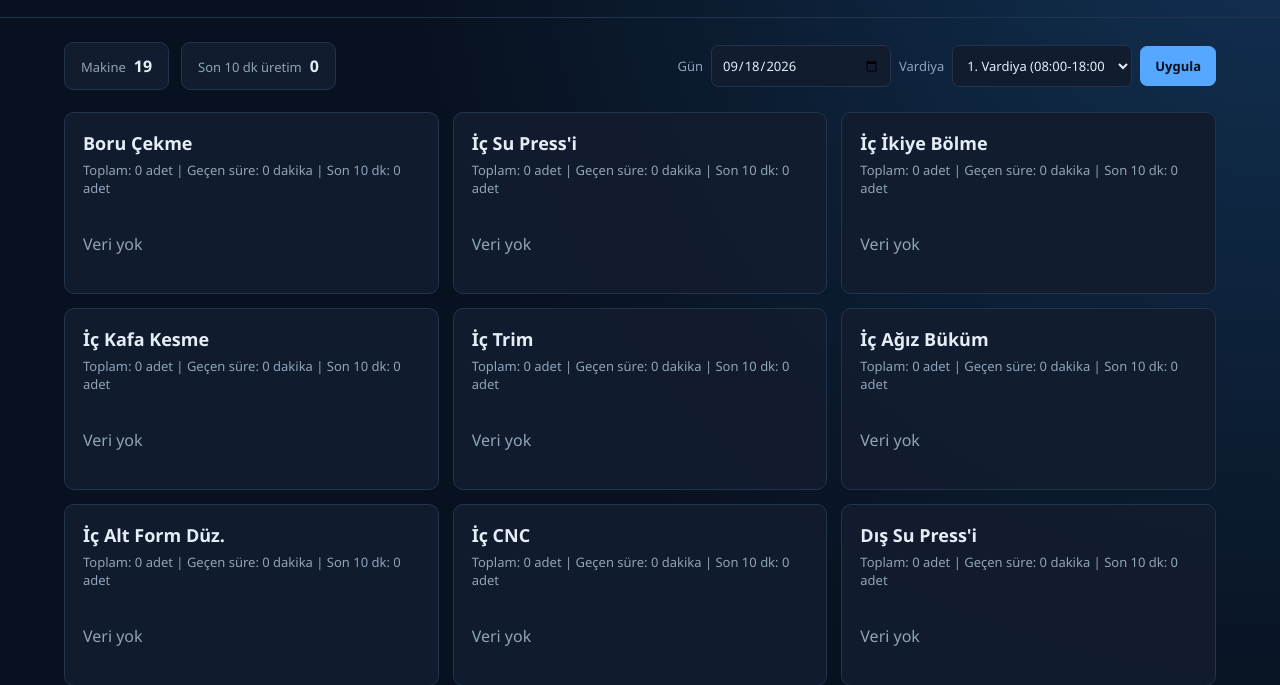
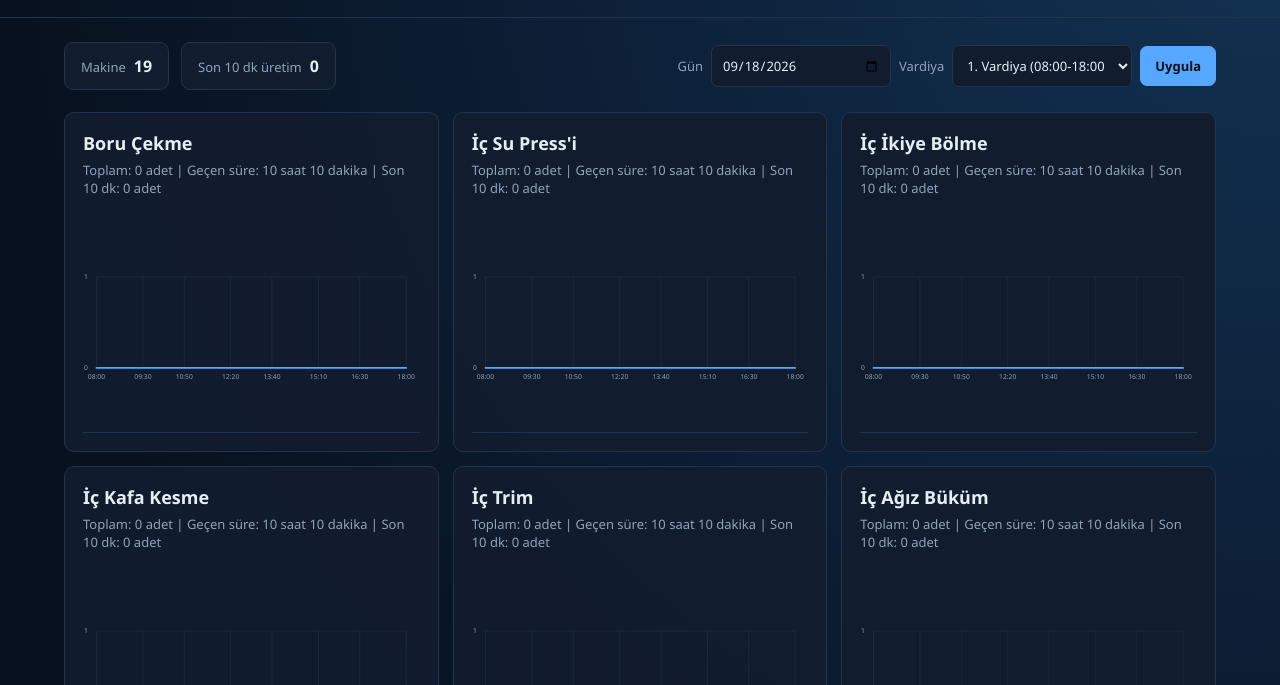
Before and after one commit to QwertA-159Al/THERMOHIS, a plain HTML site: page grafik.html in a window 1280 px wide. Both pictures are taken after a click on the button "Uygula". Shown: the part 115-800 px from the top of the page. Drawn offline with Linux system fonts and the light colour scheme.

```diff
--- a/grafik.html
+++ b/grafik.html
@@ -154,7 +154,14 @@
                 function cleanup() { clearTimeout(timeout); delete window.google.visualization.Query.setResponse; if (script) script.remove(); }
                 window.google.visualization.Query.setResponse = data => {
                     if (data.status !== 'ok' || !data.table?.rows) { cleanup(); reject(new Error('Google Sheet verisi boş')); return; }
-                    const rows = data.table.rows.map(row => row.c.map(cell => Number(cell?.v) || 0));
+                    const rows = data.table.rows.map(row => {
+                        const cells = row.c.map(cell => cell?.v ?? '');
+                        return {
+                            registers: cells.slice(0, 100).map(value => Number(value) || 0),
+                            date: String(cells[100] ?? '').trim(),
+                            time: String(cells[101] ?? '').trim()
+                        };
+                    });
                     cleanup();
                     resolve(rows);
                 };
@@ -170,7 +177,7 @@
         }
 
         function productionForRow(row, registers) {
-            return registers.reduce((total, register) => total + (row[register - 500] || 0), 0);
+            return registers.reduce((total, register) => total + (row.registers[register - 500] || 0), 0);
         }
 
         function formatElapsedTime(rowCount) {
@@ -180,23 +187,31 @@
             return hours ? `${hours} saat${minutes ? ` ${minutes} dakika` : ''}` : `${minutes} dakika`;
         }
 
+        function formatChartTime(date) {
+            if (!(date instanceof Date) || Number.isNaN(date.getTime())) return '';
+            return date.toLocaleTimeString('tr-TR', { hour: '2-digit', minute: '2-digit' });
+        }
+
         let sheetRows = [];
 
         function renderTrends(rows) {
             const series = machineConfig.map((machine, machineIndex) => {
                 let previous = 0;
+                let hasPrevious = false;
                 const values = rows.map((row, index) => {
+                    if (row.missing) return 0;
                     const current = productionForRow(row, machine[1]);
-                    const produced = index === 0 ? 0 : current >= previous ? current - previous : current;
+                    const produced = !hasPrevious ? 0 : current >= previous ? current - previous : current;
                     previous = current;
+                    hasPrevious = true;
                     return Math.max(0, produced);
                 });
                 return { index: machineIndex, name: machine[0], values };
             });
-            const maximum = Math.max(...series.flatMap(machine => machine.values), 1);
             document.getElementById('trends').innerHTML = series.map(machine => {
                 const total = machine.values.reduce((sum, value) => sum + value, 0);
                 const lastValue = machine.values[machine.values.length - 1] || 0;
+                const maximum = Math.max(...machine.values, 1);
                 const chartWidth = 600;
                 const chartHeight = 210;
                 const padding = 24;
@@ -205,11 +220,38 @@
                 const points = machine.values.map((value, index) => {
                     const x = machine.values.length === 1 ? chartWidth / 2 : padding + index * plotWidth / (machine.values.length - 1);
                     const y = chartHeight - padding - value / maximum * plotHeight;
-                    return { x, y, value, index };
+                    return { x, y, value, index, timestamp: rows[index].timestamp };
                 });
+                const axisTicks = Array.from(
+                    { length: Math.floor(maximum / 10) + 1 },
+                    (_, index) => index * 10
+                );
+                if (axisTicks[axisTicks.length - 1] !== maximum) axisTicks.push(maximum);
+                const labelCount = Math.min(12, axisTicks.length, Math.floor(plotHeight / 20) + 1);
+                const labelIndexes = new Set(Array.from(
+                    { length: labelCount },
+                    (_, index) => Math.round(index * (axisTicks.length - 1) / Math.max(1, labelCount - 1))
+                ));
+                const axisMarkup = axisTicks.map(value => {
+                    const tickIndex = axisTicks.indexOf(value);
+                    const y = chartHeight - padding - value / maximum * plotHeight;
+                    const label = labelIndexes.has(tickIndex)
+                        ? `<text class="trend-axis-label" x="2" y="${y + 4}">${value.toLocaleString('tr-TR')}</text>`
+                        : '';
+                    return `<line class="trend-grid-line" x1="${padding}" y1="${y}" x2="${chartWidth - padding}" y2="${y}"/>${label}`;
+                }).join('');
+                    const timeLabelCount = Math.min(8, points.length);
+                    const timeLabelIndexes = new Set(Array.from(
+                        { length: timeLabelCount },
+                        (_, index) => Math.round(index * (points.length - 1) / Math.max(1, timeLabelCount - 1))
+                    ));
+                    const timeAxisMarkup = points.map((point, index) => {
+                        if (!timeLabelIndexes.has(index)) return '';
+                        return `<line class="trend-grid-line" x1="${point.x}" y1="${padding}" x2="${point.x}" y2="${chartHeight - padding}"/><text class="trend-axis-label" text-anchor="middle" x="${point.x}" y="${chartHeight - 4}">${formatChartTime(point.timestamp)}</text>`;
+                    }).join('');
                 const line = points.map(point => `${point.x},${point.y}`).join(' ');
                 const pointMarkup = points.filter(point => point.value > 0).map(point => `<circle class="trend-point" cx="${point.x}" cy="${point.y}" r="4"><title>${point.index + 1}. 10 dk: ${point.value.toLocaleString('tr-TR')} adet</title></circle>`).join('');
-                const chart = points.length ? `<div class="trend-chart" data-machine-index="${machine.index}"><svg viewBox="0 0 ${chartWidth} ${chartHeight}" role="img" aria-label="${escapeHtml(machine.name)} 10 dakikalık üretim trendi"><line class="trend-grid-line" x1="${padding}" y1="${chartHeight - padding}" x2="${chartWidth - padding}" y2="${chartHeight - padding}"/><line class="trend-grid-line" x1="${padding}" y1="${padding}" x2="${chartWidth - padding}" y2="${padding}"/><text class="trend-axis-label" x="2" y="${padding + 4}">${maximum.toLocaleString('tr-TR')}</text><text class="trend-axis-label" x="2" y="${chartHeight / 2 + 4}">${(maximum / 2).toLocaleString('tr-TR')}</text><text class="trend-axis-label" x="2" y="${chartHeight - padding}">0</text><polyline class="trend-line" points="${line}"/>${pointMarkup}</svg></div>` : '<div class="trend-empty">Veri yok</div>';
+                const chart = points.length ? `<div class="trend-chart" data-machine-index="${machine.index}"><svg viewBox="0 0 ${chartWidth} ${chartHeight}" role="img" aria-label="${escapeHtml(machine.name)} 10 dakikalık üretim trendi">${axisMarkup}${timeAxisMarkup}<polyline class="trend-line" points="${line}"/>${pointMarkup}</svg></div>` : '<div class="trend-empty">Veri yok</div>';
                 return `<article class="trend-card"><h2>${escapeHtml(machine.name)}</h2><div class="trend-total">Toplam: ${total.toLocaleString('tr-TR')} adet | Geçen süre: ${formatElapsedTime(machine.values.length)} | Son 10 dk: ${lastValue.toLocaleString('tr-TR')} adet</div>${chart}</article>`;
             }).join('');
             document.getElementById('machine-total').textContent = series.length;
@@ -337,7 +379,7 @@
                 ? setDateTime(dayInput, 8, 0)
                 : setDateTime(dayInput, 18, 0);
             document.getElementById('end-time').value = shift === 'first'
-                ? setDateTime(dayInput, 18, 0)
+                ? setDateTime(dayInput, 18, 1, 0)
                 : setDateTime(dayInput, 8, 0, 1);
         }
 
@@ -356,15 +398,37 @@
             if (!startInput.value) startInput.value = formatDateTimeInput(new Date(now.getTime() - 10 * 60000));
         }
 
+        function parseSheetDateTime(row) {
+            const dateParts = row.date.split(/[./-]/).map(Number);
+            const timeParts = row.time.split(':').map(Number);
+            if (dateParts.length !== 3 || timeParts.length < 2 || dateParts.some(Number.isNaN) || timeParts.slice(0, 2).some(Number.isNaN)) return null;
+            const [day, month, year] = dateParts;
+            const [hour, minute] = timeParts;
+            const result = new Date(year, month - 1, day, hour, minute, 0, 0);
+            return Number.isNaN(result.getTime()) ? null : result;
+        }
+
+        function rowsForTimeRange(start, end) {
+            const rowsByTime = new Map();
+            sheetRows.forEach(row => {
+                const timestamp = parseSheetDateTime(row);
+                if (timestamp) rowsByTime.set(timestamp.getTime(), row);
+            });
+
+            const selectedRows = [];
+            for (let timestamp = start.getTime(); timestamp < end.getTime(); timestamp += 10 * 60000) {
+                const row = rowsByTime.get(timestamp);
+                selectedRows.push(row ? { ...row, timestamp: new Date(timestamp) } : { registers: [], missing: true, timestamp: new Date(timestamp) });
+            }
+            return selectedRows;
+        }
+
         function renderSelectedRows() {
             setDefaultTimeRange();
             const start = new Date(document.getElementById('start-time').value);
             const end = new Date(document.getElementById('end-time').value);
             if (Number.isNaN(start.getTime()) || Number.isNaN(end.getTime()) || end <= start) return;
-            const elapsedMinutes = (end - start) / 60000;
-            const requestedCount = Math.max(1, Math.ceil(elapsedMinutes / 10));
-            const rowCount = Math.min(requestedCount, sheetRows.length);
-            renderTrends(sheetRows.slice(-rowCount));
+            renderTrends(rowsForTimeRange(start, end));
         }
 
         setDefaultTimeRange();
```
